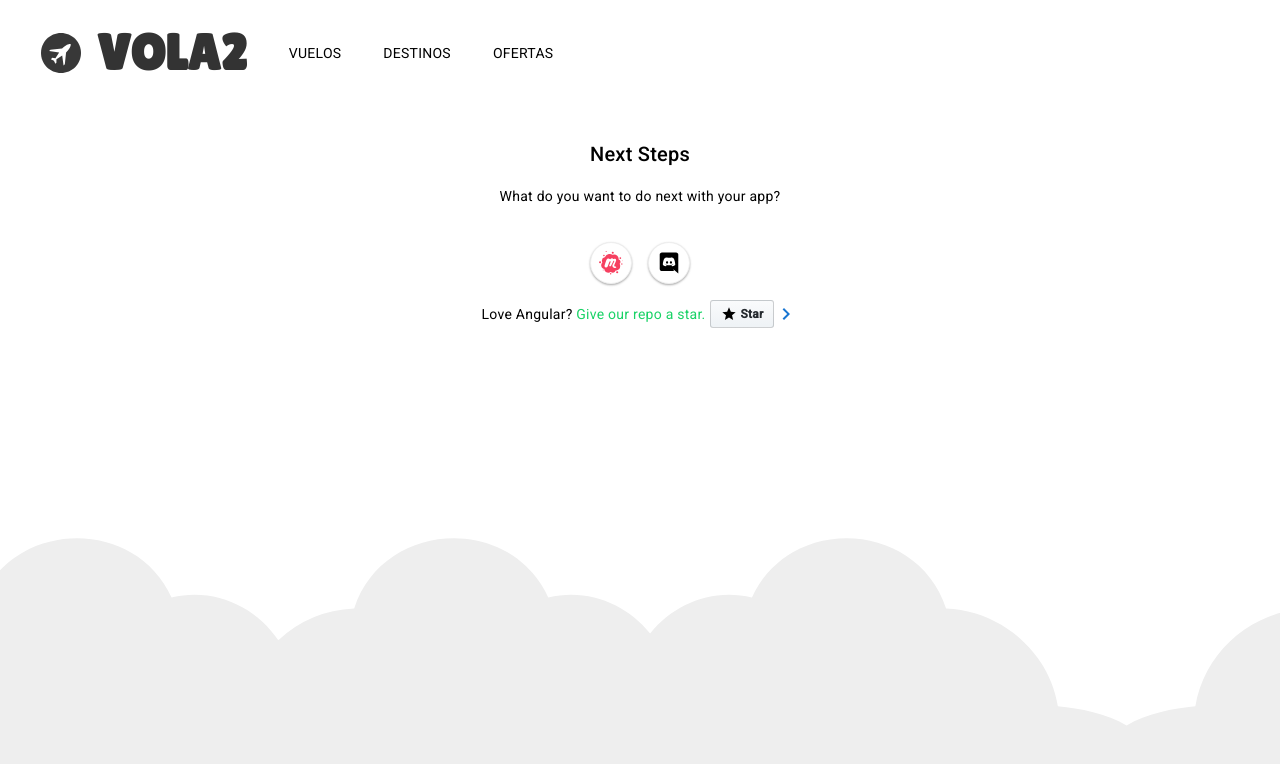
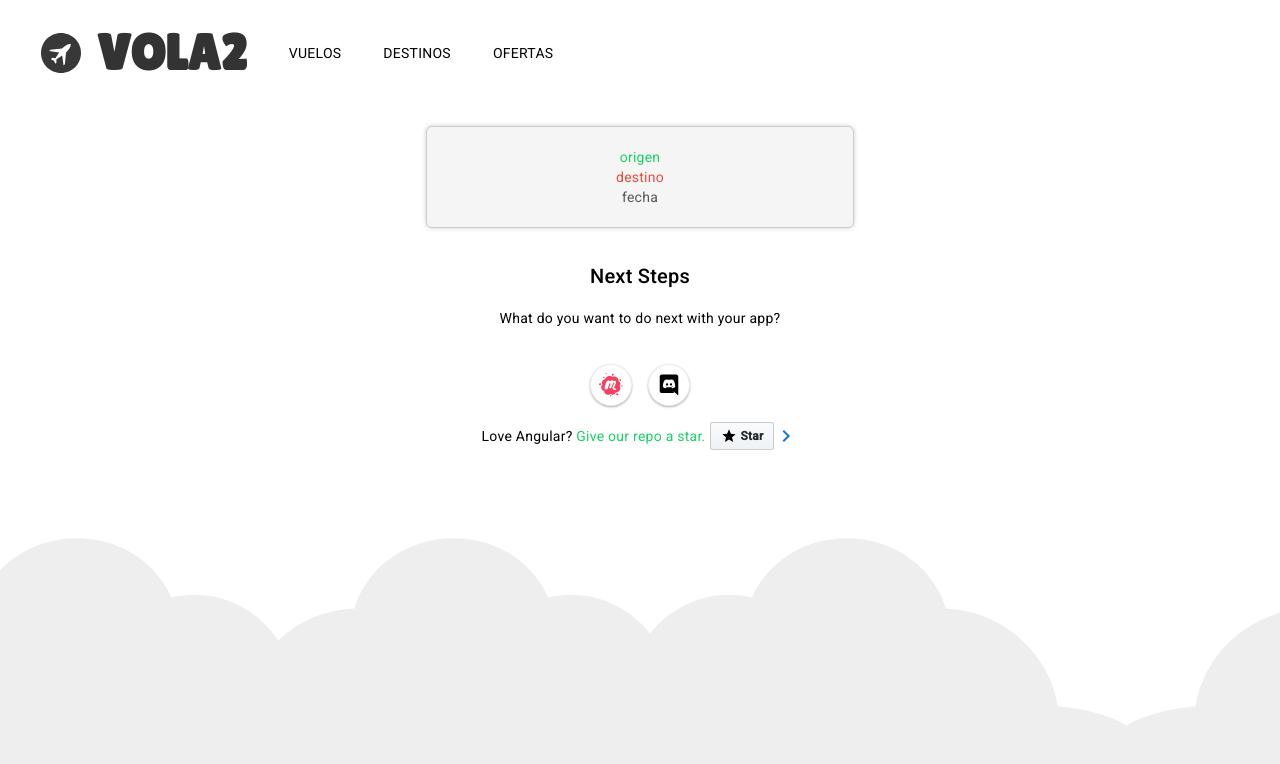
Before and after one commit to OscarD07/Vola2, an Angular app in the folder front/app-web-vola2/: page /vuelos in a window 1280 px wide. Shown: the top 764 px of the page. Built offline with nearby package versions, Linux system fonts and the light colour scheme; a web font is replaced by a local one.

Commit message:
feat: Edición GUI selección de vuelos

```diff
--- a/front/app-web-vola2/src/app/formulario-bv/formulario-bv.component.html
+++ b/front/app-web-vola2/src/app/formulario-bv/formulario-bv.component.html
@@ -89,7 +89,7 @@
     <input type="text" name="destino" formControlName="destino" (input)="filterCiudades($event, true)">
     <div class="ciudades-list" *ngIf="filteredCiudadesDestino.length > 0">
       <div *ngFor="let ciudad of filteredCiudadesDestino" class="ciudad-item" (click)="seleccionarCiudad(ciudad, 'destino')">
-        <span [style.color]="ciudad.highlightedNombre ? 'green' : 'inherit'">
+        <span [style.color]="ciudad.highlightedNombre==true? 'green' : 'inherit'">
           {{ ciudad.nombreCiudad }} ({{ ciudad.codigoCiudad }})
         </span>
         <small class="aeropuerto">{{ ciudad.nombreAeropuerto }}</small>
--- a/front/app-web-vola2/src/app/vuelos/vuelos.component.html
+++ b/front/app-web-vola2/src/app/vuelos/vuelos.component.html
@@ -1,7 +1,25 @@
-
+<!--
 {{ hola }}
 <div *ngFor="let vuelo of vuelos">
     {{ vuelo.origen }}
     {{ vuelo.destino }}
     {{ vuelo.fechaSalida }}
   </div>
+<h1>hola</h1>
+<div class="vuelos-container">
+    <div class="info">
+      <div class="origen">origen</div>
+      <div class="destino">destino</div>
+      <div class="fecha-hora">fecha</div>
+    </div>
+</div>-->
+<div class="vuelos-container">
+  <div class="vuelo-item" >
+    <div class="info">
+        <div class="origen">origen</div>
+        <div class="destino">destino</div>
+        <div class="fecha-hora">fecha</div>
+      </div>
+
+  </div>
+</div>
--- a/front/app-web-vola2/src/app/vuelos/vuelos.component.scss
+++ b/front/app-web-vola2/src/app/vuelos/vuelos.component.scss
@@ -0,0 +1,49 @@
+.vuelos-container {
+    display: flex;
+    flex-wrap: wrap;
+    gap: 20px;
+    justify-content: center; /* Centrar horizontalmente */
+    margin-top: 20px;
+  }
+
+  .vuelo-item {
+    border: 1px solid #ccc;
+    padding: 20px;
+    border-radius: 6px;
+    background-color: #f5f5f5;
+    width: calc(33.33% - 40px);
+    box-shadow: 0px 0px 5px rgba(0, 0, 0, 0.2);
+    cursor: pointer;
+    transition: transform 0.2s ease, box-shadow 0.2s ease;
+    display: flex;
+    flex-direction: column;
+    justify-content: space-between; /* Distribuir espacio uniformemente */
+    align-items: center; /* Centrar verticalmente */
+  }
+
+  .vuelo-item:hover {
+    transform: translateY(-2px);
+    box-shadow: 0px 2px 5px rgba(0, 0, 0, 0.3);
+  }
+
+  .vuelo-link {
+    text-decoration: none;
+    color: inherit;
+    width: 100%; /* Hacer que el enlace ocupe todo el espacio disponible */
+  }
+
+  .info {
+    text-align: center; /* Centrar el texto horizontalmente */
+  }
+
+  .origen {
+    color: #19d266;
+  }
+
+  .destino {
+    color: #e74c3c;
+  }
+
+  .fecha-hora {
+    color: #555;
+  }
--- a/front/app-web-vola2/src/app/vuelos/vuelos.component.ts
+++ b/front/app-web-vola2/src/app/vuelos/vuelos.component.ts
@@ -20,6 +20,7 @@ export class VuelosComponent {
     }
   }
 
+
   buscarVuelos() {
     // Utiliza this.datosBusqueda para realizar la búsqueda de vuelos
     this.backendService
```
